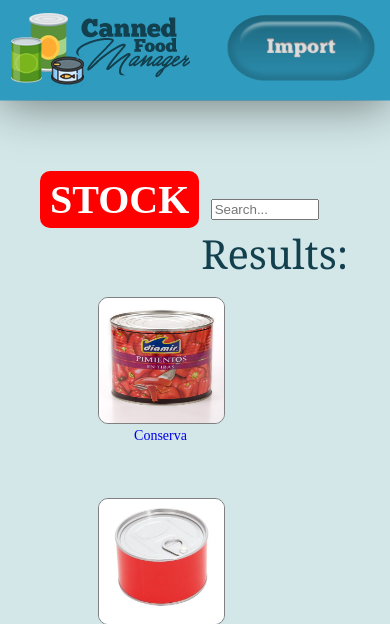
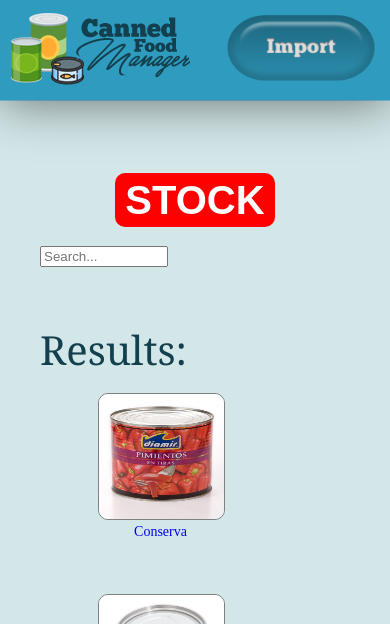
Before and after one commit to avramrs/TehnologiiWebCanF, a PHP site: page /Products.html in a window 390 px wide. Shown: the top 624 px of the page. Run offline with PHP 8.4, Linux system fonts and the light colour scheme.

Commit message:
Added some responsiveness

```diff
--- a/CanF/Products.html
+++ b/CanF/Products.html
@@ -9,11 +9,11 @@
 	<div id="CF-page">
 		<div id="CF-products">
 		<div id=CF-search-results-text>
-			<input type="text" placeholder="Search...">
-			<a href="stocks.pdf" id="CF-PDF" download target="_blank">
+			<a id="CF-PDF" href="stocks.pdf" download target="_blank">
 				STOCK
 			</a><br />
-			<span>Results:</span>
+			<input type="text" placeholder="Search..."><br />
+			<span id="results">Results:</span>
 		</div>
 		<div id="CF-search-results">
 			<figure class="thumbnail">
--- a/CanF/css/style.css
+++ b/CanF/css/style.css
@@ -78,6 +78,9 @@ LOGO SECTION
 GENERAL
 ***************************/
 /* ALIGNMENT */
+.clearfix{
+	overflow: auto;
+}
 .CF-center-aligned-text {
 	text-align: center;
 }
@@ -198,14 +201,13 @@ THUMBNAIL SECTION
 PRODUCTS RESULTS SECTION
 ***************************/
 #CF-PDF{
-	font-family: "Ostrich Sans";
+	font-family: "Ostrich Sans",arial;
 	font-weight: bold;
 	text-decoration: none;
 	color: white;
 	background: #ff0000;
 	padding: 5px;
 	border-radius: 10px;
-	float:right;
 	padding-left: 10px;
 	padding-right: 10px;
 }
@@ -215,17 +217,24 @@ PRODUCTS RESULTS SECTION
 	margin-right: auto;
 }
 #CF-search-results-text{
+	display: block;
 	margin-top: 40px;
 	margin-left: 40px;
 	margin-right: 40px;
 	font-family:georgia,helvetica,arial,"comic sans ms";
 	font-size: 40px;
 	color: #13404e;
+	text-align: center;
+}
+#results{
+	display: block;
+	text-align: left;
 }
 #CF-search-results-text input[type=text]{
+	display: block;
 	margin-top: 20px;
 	margin-right: 20px;
-	width:100px;
+	width:120px;
 	transition: width 0.4s ease-in-out;
 }
 #CF-search-results-text input[type=text]:focus{
@@ -237,9 +246,6 @@ RESPONSIVENESS SECTION
 @media screen and (max-width: 959px){
 	#CF-products #CF-search-results-text{
 		text-align: center;
-	}
-	#CF-products #CF-PDF{
-		float:left;
 	}
 }
 #CF-Text{
@@ -255,22 +261,18 @@ RESPONSIVENESS SECTION
 	#CF-products #CF-search-results-text{
 		text-align: center;
 	}
-	#CF-products #CF-PDF{
-		float:left;
-	}
 }
 
 @media screen and (max-width: 479px){
 	#CF-products #CF-search-results-text{
 		text-align: center;
 	}
-	#CF-products #CF-PDF{
-		float:left;
-	}
 }
-@media screen and (max-width: 350px){
-	#CF-import-button{
+@media screen and (max-width: 320px){
+	#CF-title-section #CF-import-button{
+		margin-top: 10px;
 		margin-right: 0px;
+		width: 35%;
 	}
 }
 
@@ -319,7 +321,6 @@ RESPONSIVENESS SECTION
 	}
 }
 
-
 #CF-Button{
 	 margin-left: 65px;
 	 margin-top: 5px;
```
